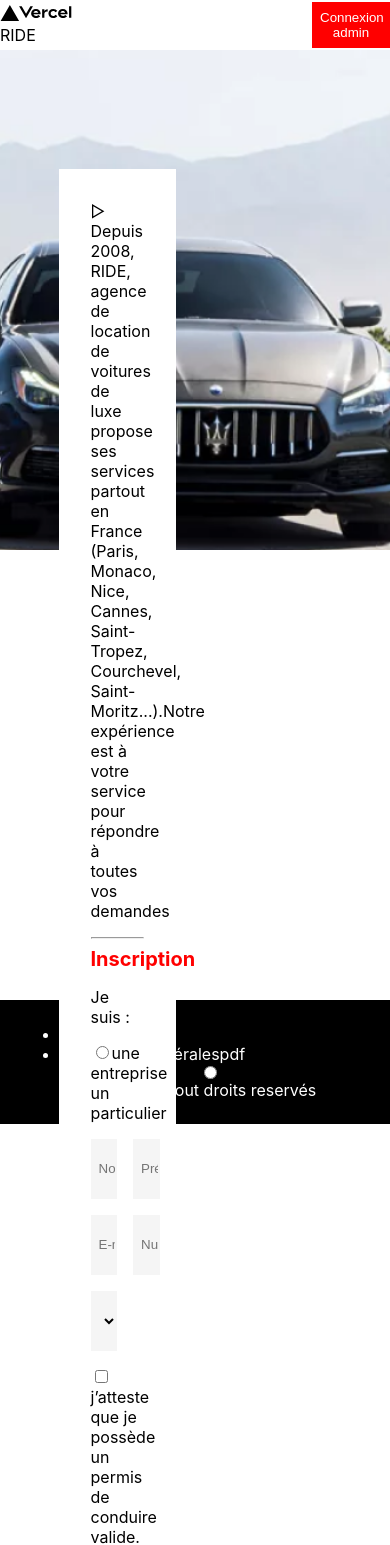
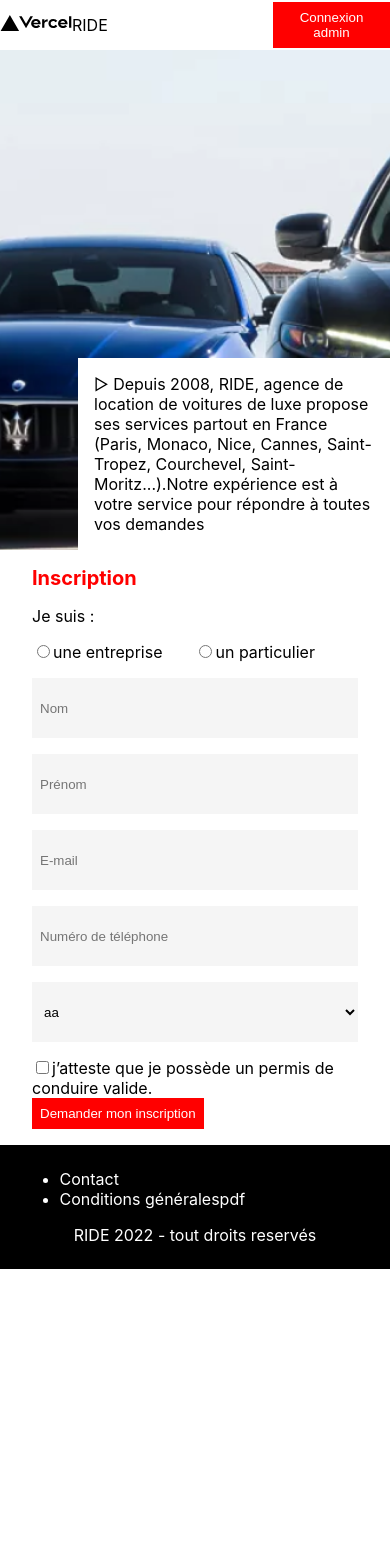
Before and after one commit to KENNEDOUANLA/projet_final_dilane_wakidou, a Next.js app in the folder vitrine/: page / in a window 390 px wide. Shown: the top 1545 px of the page. After the commit the page ends 1269 px from the top, so only its background shows below. Built offline with nearby package versions, Linux system fonts and the light colour scheme.

Commit message:
add login page

```diff
--- a/vitrine/pages/index.tsx
+++ b/vitrine/pages/index.tsx
@@ -1,8 +1,10 @@
 import Head from 'next/head'
 import Image from 'next/image'
 import styles from '../styles/Home.module.css'
+import {useState} from 'react'
 
 export default function Home() {
+  const [checkbox, stateCheckbox] = useState(false)
   return (
     <div className={styles.container}>
       <Head>
@@ -11,20 +13,20 @@ export default function Home() {
         <link rel="icon" href="/favicon.ico" />
       </Head>
 
-      <nav className={styles.navbar}>
-        <div>
+      <nav className="navbar">
+        <div className={styles.logo}>
           <Image src="/vercel.svg" alt="Vercel Logo" width={72} height={16} />
           <span>RIDE</span>
         </div>
         <div></div>
         {/* COMPONENT */}
-        <button className={styles.button}>Connexion admin</button>
+        <button className="button">Connexion admin</button>
       </nav>
-      <div className={styles.headerImg}></div>
+      <div className={styles.headerImg}>
+        <p>▷ Depuis 2008, RIDE, agence de location de voitures de luxe propose ses services partout en France (Paris, Monaco, Nice, Cannes, Saint-Tropez, Courchevel, Saint-Moritz...).Notre expérience est à votre service pour répondre à toutes vos demandes</p>
+      </div>
       <div className={styles.formDivContainer}>
         <div className={styles.formDiv}>
-          <p>▷ Depuis 2008, RIDE, agence de location de voitures de luxe propose ses services partout en France (Paris, Monaco, Nice, Cannes, Saint-Tropez, Courchevel, Saint-Moritz...).Notre expérience est à votre service pour répondre à toutes vos demandes</p>
-          <hr />
           <span className={styles.formDivSpan}>Inscription</span>
           <p>Je suis :</p>
           <div>
@@ -40,11 +42,11 @@ export default function Home() {
             </div>
           </div>
           <div className={styles.formDivInputsDiv}>
-            <input type="text" className={styles.formDivInputs} placeholder="Nom" />
-            <input type="text" className={styles.formDivInputs} placeholder="Prénom" />
-            <input type="text" className={styles.formDivInputs} placeholder="E-mail" />
-            <input type="text" className={styles.formDivInputs} placeholder="Numéro de téléphone" />
-            <select className={styles.formDivInputs} placeholder="">
+            <input type="text" placeholder="Nom" />
+            <input type="text" placeholder="Prénom" />
+            <input type="text" placeholder="E-mail" />
+            <input type="text" placeholder="Numéro de téléphone" />
+            <select placeholder="">
               <option value="">aa</option>
               <option value="">aa</option>
             </select>
@@ -54,16 +56,16 @@ export default function Home() {
             <span>j’atteste que je possède un permis de conduire valide.</span>
           </div>
           {/* COMPONENT */}
-          <button className={styles.button}>Demander mon inscription</button>
+          <button className="button">Demander mon inscription</button>
         </div>
       </div>
 
-      <footer className={styles.footer}>
+      <footer className="footer">
         <ul>
           <li>Contact</li>
           <li>Conditions généralespdf</li>
         </ul>
-        <p className={styles.footerP}>RIDE 2022 - tout droits reservés</p>
+        <p>RIDE 2022 - tout droits reservés</p>
       </footer>
 
     </div>
--- a/vitrine/styles/Home.module.css
+++ b/vitrine/styles/Home.module.css
@@ -1,13 +1,29 @@
-.formDivContainer {
-  height: 450px;
+.logo > * {
+  display: inline;
+}
+
+.headerImg {
+  background: url('../assets/images/bg-cars.png');
+  height: 500px!important;
+  background-repeat: no-repeat;
+  background-size: cover;
+  position: relative;
+}
+
+.headerImg p {
+  width: 50%;
+  padding: 1rem;
+  margin: 0;
+  background-color: #fff;
+  position: absolute;
+  left: 25%;
+  bottom: 0;
 }
 
 .formDiv {
   width: 50%;
+  margin: 0 auto;
   background-color: #fff;
-  position: absolute;
-  top: 55%;
-  left: 25%;
   padding: 1rem 2rem;
 }
 
@@ -29,47 +45,6 @@
   margin: 1rem 0;
 }
 
-.formDivInputs {
-    display: block;
-    height: 60px;
-    background-color:whitesmoke;
-    border: none;
-    padding-left: 0.5rem;
-}
-
-.button {
-  background-color: red;
-  color: white;
-  border:none;
-  padding: 0.5rem;
-}
-
-.navbar {
-  height: 50px;
-  background-color: #fff;
-  display: grid;
-  grid-template-columns: 20% 60% 20%;
-  align-items: center;
-}
-
-.footer {
-  background-color: black;
-  color: white;
-  padding: 0.5rem 5%;
-}
-
-.footerP {
-  text-align: center;
-}
-
-.headerImg {
-  background: url('../assets/images/bg-cars.png');
-  height: 500px!important;
-  background-repeat: no-repeat;
-  background-size: cover;
-}
-
-
 @media screen and (max-width: 1024px) {
 
   .formDiv {
@@ -87,15 +62,28 @@
 
 }
 
-@media screen and (max-width: 425px) {
+@media screen and (max-width: 426px) {
+  .headerImg {
+    background-position: 20% 0;
+  }
+
+  .headerImg p {
+    width: 80%;
+    left: auto;
+    right: 0;
+  }
 
   .formDiv {
-    top: 20%;
-    width: 30%;
+    width: 100%;
   }
 
-  .headerImg {
-    background-position: 90% 50%;
+  .formDivInputsDiv {
+    display: block;
+  }
+
+  .formDivInputs {
+    margin: 1rem 0;
+    width: 100%;
   }
 
 }
--- /dev/null
+++ b/vitrine/styles/connexion.module.css
@@ -0,0 +1,13 @@
+.formDiv {
+    width: 40%;
+    margin: 5rem auto;
+}
+.formDiv * {
+    width: 100%;
+}
+
+@media screen and (max-width: 426px) {
+    .formDiv {
+        width: 90%;
+    }
+}
--- a/vitrine/styles/globals.css
+++ b/vitrine/styles/globals.css
@@ -14,3 +14,49 @@ a {
 * {
   box-sizing: border-box;
 }
+
+input[type="text"], input[type="password"], select {
+  display: block;
+  height: 60px;
+  background-color:whitesmoke;
+  border: none;
+  padding-left: 0.5rem;
+  margin: 1rem 0;
+}
+
+.button {
+  background-color: red;
+  color: white;
+  border:none;
+  padding: 0.5rem;
+}
+
+.navbar {
+  height: 50px;
+  background-color: #fff;
+  display: grid;
+  grid-template-columns: 20% 60% 20%;
+  align-items: center;
+}
+
+.footer {
+  background-color: black;
+  color: white;
+  padding: 0.5rem 5%;
+}
+
+.footer p {
+  text-align: center;
+}
+
+@media screen and (max-width: 426px) {
+
+  .navbar {
+    grid-template-columns: 40% 30% 30%;
+  }
+
+  input[type="text"], input[type="password"], select {
+    width: 100%;
+  }
+
+}
```
Also changed, not shown: vitrine/pages/connexion.tsx (added, +44 -0 lines).
